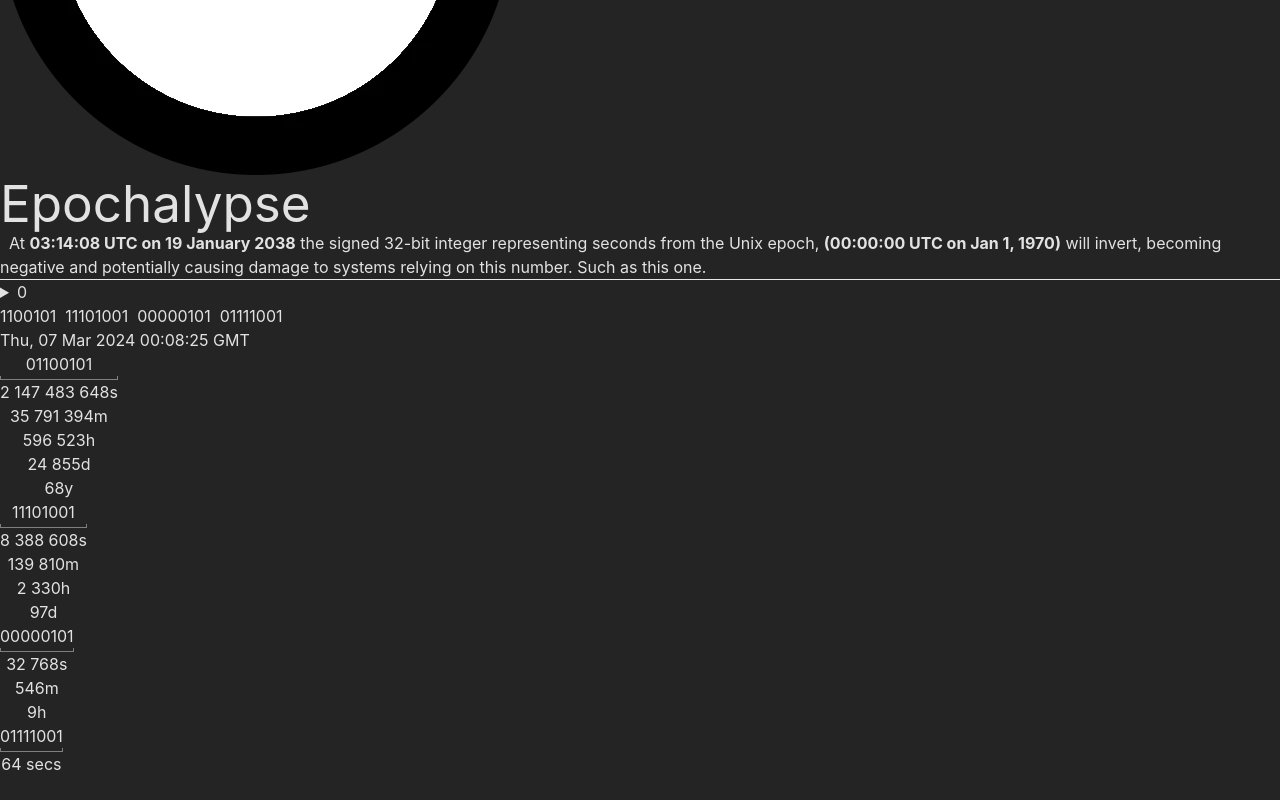
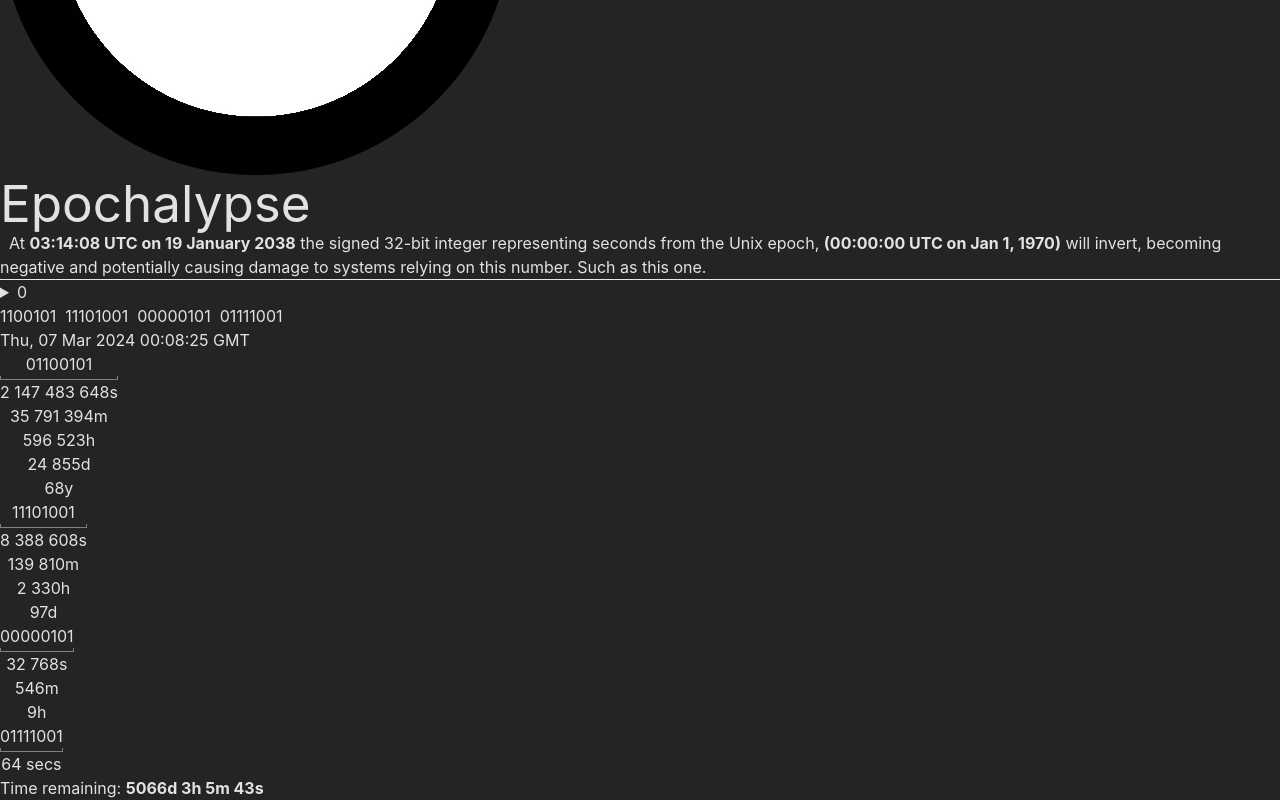
Before and after one commit to grahamjantz/epoch, a React (Vite) app: page / in a window 1280 px wide. Shown: the part 337-1137 px from the top of the page. Before the commit the page ends 1113 px from the top, so only its background shows below. Built offline with nearby package versions, Linux system fonts and the light colour scheme.

Commit message:
added countdown

```diff
--- a/src/App.jsx
+++ b/src/App.jsx
@@ -1,5 +1,6 @@
 import { useEffect } from 'react'
 import { useState } from 'react'
+import Countdown from './Countdown'
 
 function App() {
 
@@ -28,7 +29,7 @@ function App() {
 
   return (
     <div className='App w-[75vw] max-w-xl h-[75vh] flex flex-col items-center gap-4 font-mono'>
-      <h1 className=' mb-4 underline flex items-end'><img src="../../public/clock-icon.webp" className='h-12 w-12'/> Epochalypse</h1>
+      <h1 className=' mb-4 underline flex items-end'><img src="/clock-icon.webp" className='h-12 w-12'/> Epochalypse</h1>
       <p className='leading-none'>&nbsp; At <b>03:14:08 UTC on 19 January 2038</b> the signed 32-bit integer representing seconds from the Unix epoch, <b>(00:00:00 UTC on Jan 1, 1970)</b> will invert, becoming negative and potentially causing damage to systems relying on this number. Such as this one.</p>
 
       <hr className='w-full'/>
@@ -87,6 +88,11 @@ function App() {
           </div>
         </li>
       </ul>
+      <Countdown />
+      {/* <div className='countdown'>
+        <h2>Countdown</h2>
+        {new Date('03:14:08 UTC on 19 January 2038').toISOString()}
+      </div> */}
     </div>
   )
 }
--- /dev/null
+++ b/src/Countdown.jsx
@@ -0,0 +1,40 @@
+import React, { useState, useEffect } from 'react';
+
+const Countdown = () => {
+  const [countdown, setCountdown] = useState('');
+
+  useEffect(() => {
+    const targetDate = new Date('2038-01-19T03:14:08Z');
+
+    const updateCountdown = () => {
+      const currentDate = new Date();
+      const difference = targetDate - currentDate;
+
+      if (difference > 0) {
+        const days = Math.floor(difference / (1000 * 60 * 60 * 24));
+        const hours = Math.floor((difference % (1000 * 60 * 60 * 24)) / (1000 * 60 * 60));
+        const minutes = Math.floor((difference % (1000 * 60 * 60)) / (1000 * 60));
+        const seconds = Math.floor((difference % (1000 * 60)) / 1000);
+
+        setCountdown(`${days}d ${hours}h ${minutes}m ${seconds}s`);
+      } else {
+        setCountdown('Countdown expired');
+      }
+    };
+
+    const intervalId = setInterval(updateCountdown, 1000);
+
+    // Clean up the interval when the component unmounts
+    return () => clearInterval(intervalId);
+  }, []);
+
+  return (
+    <div className='countdown flex justify-center items-end'>
+      <p className='text-xl font-bold'>
+        Time remaining: <b className='text-xl text-red-400 font-bold '>{countdown}</b>
+      </p>
+    </div>
+  );
+};
+
+export default Countdown;
```
